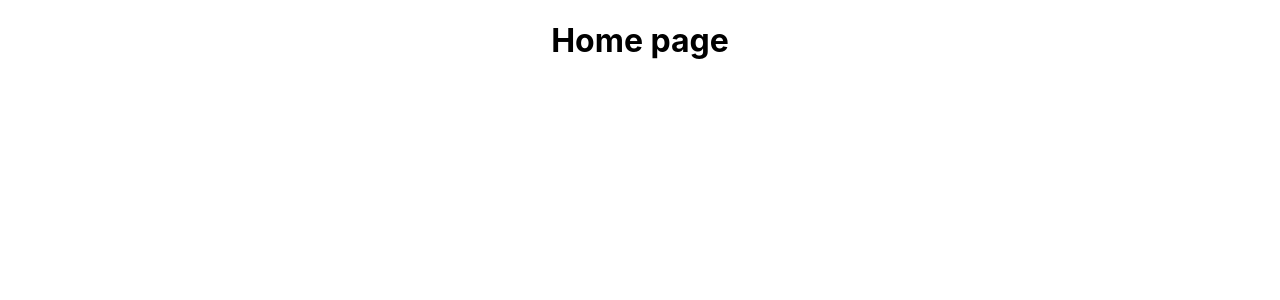
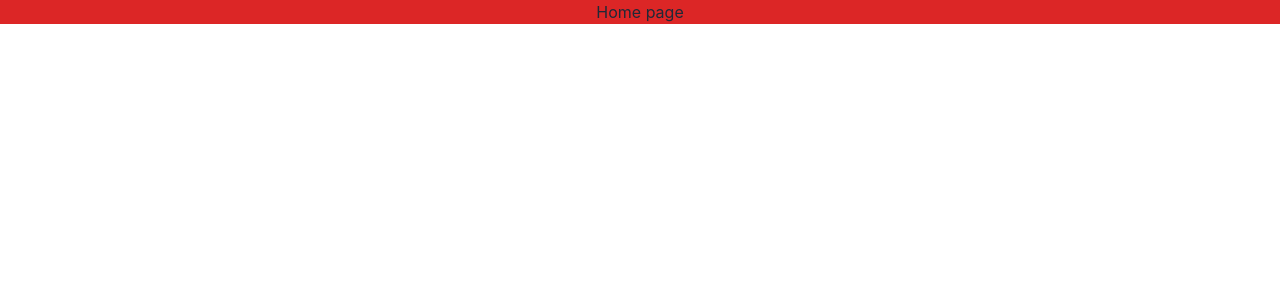
Before and after one commit to Shuvoghosh7/doctors-protal-client, a React (Create React App) app: page / in a window 1280 px wide. Shown: the top 300 px of the page. Built offline with nearby package versions, Linux system fonts and the light colour scheme.

Commit message:
setup project npm

```diff
--- a/package.json
+++ b/package.json
@@ -6,6 +6,7 @@
     "@testing-library/jest-dom": "^5.16.4",
     "@testing-library/react": "^13.2.0",
     "@testing-library/user-event": "^13.5.0",
+    "daisyui": "^2.14.3",
     "react": "^18.1.0",
     "react-dom": "^18.1.0",
     "react-router-dom": "^6.3.0",
@@ -35,5 +36,8 @@
       "last 1 firefox version",
       "last 1 safari version"
     ]
+  },
+  "devDependencies": {
+    "tailwindcss": "^3.0.24"
   }
 }
--- a/src/App.js
+++ b/src/App.js
@@ -4,7 +4,7 @@
 function App() {
   return (
     <div className="App">
-      <h1>Home page</h1>
+      <h1 className='bg-red-600'>Home page</h1>
     </div>
   );
 }
--- a/src/index.css
+++ b/src/index.css
@@ -1,3 +1,7 @@
+@tailwind base;
+@tailwind components;
+@tailwind utilities;
+
 body {
   margin: 0;
   font-family: -apple-system, BlinkMacSystemFont, 'Segoe UI', 'Roboto', 'Oxygen',
--- /dev/null
+++ b/tailwind.config.js
@@ -0,0 +1,7 @@
+module.exports = {
+  content:  ["./src/**/*.{html,js}"],
+  theme: {
+    extend: {},
+  },
+  plugins: [require("daisyui")],
+}
```
Also changed, not shown: 1 other file (tests, documents, lock files or other folders).
